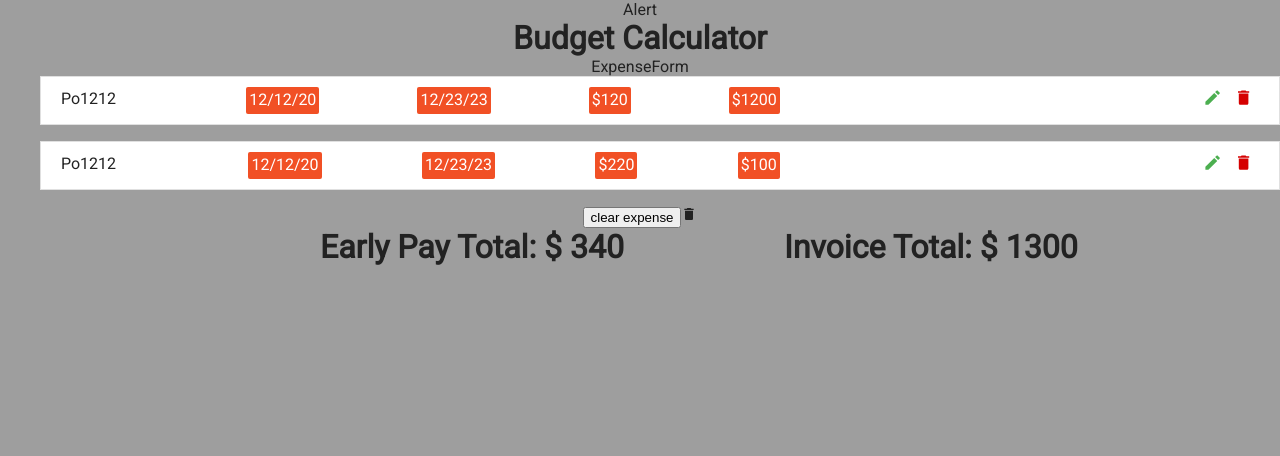
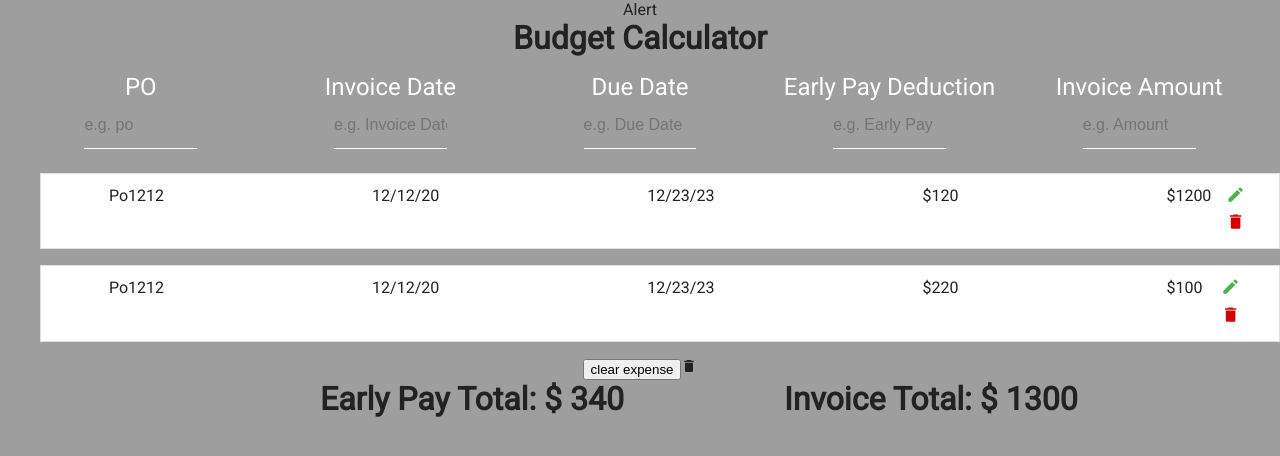
Before and after one commit to Raihanhn/Budget-Calculator, a React (Vite) app: page / in a window 1280 px wide. Shown: the top 456 px of the page. Built offline with nearby package versions, Linux system fonts and the light colour scheme.

Commit message:
10th commit

```diff
--- a/src/App.css
+++ b/src/App.css
@@ -27,6 +27,34 @@ body {
     margin-left: 20rem;
 }
 
+.form-center {
+    display: flex;
+    padding: 0 1rem;
+  }
+  .form-group {
+    padding: 1rem 0.75rem;
+    flex: 0 0 20%;
+  }
+  label {
+    display: block;
+    color: #fff;
+    font-size: 1.5rem;
+    text-transform: capitalize;
+  }
+
+  .form-control {
+    background-color: transparent;
+    border: none;
+    border-bottom: 1px solid #fff;
+    border-radius: 0;
+    outline: none;
+    height: 3rem;
+    width: 50%;
+    font-size: 16px;
+    margin: 0 0 8px 0;
+    padding: 0;
+  }
+
 .item {
     background-color: var(--mainWhite);
     line-height: 1.5rem;
@@ -48,14 +76,37 @@ body {
   justify-content: space-between;
 }
 .expense {
-  margin-right: 2rem;
+  margin-left: 3rem;
   text-transform: capitalize;
 }
+
+.invoiced {
+  margin-left: 13rem;
+  text-transform: capitalize;
+}
+
+.due {
+  margin-left: 13rem;
+  text-transform: capitalize;
+}
+
+.pay {
+  margin-left: 13rem;
+  text-transform: capitalize;
+}
+
+.payment {
+  margin-left: 13rem;
+  text-transform: capitalize;
+}
+
+
 .amount {
   font-weight: 300;
+  margin-left: 10rem;
   font-size: 1rem;
-  color: var(--mainWhite);
-  background-color: var(--primaryColor);
+  color: black;
+  /* background-color: var(--primaryColor); */
   border-radius: 2px;
   padding: 1px 3px;
 }
--- a/src/components/ExpenseForm.jsx
+++ b/src/components/ExpenseForm.jsx
@@ -1,8 +1,38 @@
 import React from 'react'
+import {MdSend} from 'react-icons/md'
 
 const ExpenseForm = () => {
   return (
-    <div>ExpenseForm</div>
+    <form>
+      <div className="form-center">
+
+      <div className="form-group">
+          <label htmlFor="po">PO</label>
+          <input type="text" className='form-control' id='po' name='po' placeholder='e.g. po' />
+        </div>
+
+        <div className="form-group">
+          <label htmlFor="invoiced">Invoice Date</label>
+          <input type="text" className='form-control' id='invoiced' name='invoiced' placeholder='e.g. Invoice Date' />
+        </div>
+
+        <div className="form-group">
+          <label htmlFor="due">Due Date</label>
+          <input type="text" className='form-control' id='due' name='due' placeholder='e.g. Due Date' />
+        </div>
+
+        <div className="form-group">
+          <label htmlFor="pay">Early Pay Deduction</label>
+          <input type="text" className='form-control' id='pay' name='pay' placeholder='e.g. Early Pay' />
+        </div>
+
+        <div className="form-group">
+          <label htmlFor="payment">Invoice Amount</label>
+          <input type="text" className='form-control' id='payment' name='payment' placeholder='e.g. Amount' />
+        </div>
+
+      </div>
+    </form>
   )
 }
 
--- a/src/components/ExpenseItem.jsx
+++ b/src/components/ExpenseItem.jsx
@@ -7,10 +7,10 @@ const ExpenseItem = ({expenses}) => {
     <li className='item'>
       <div className="info">
         <span className='expense'>{po}</span>
-        <span className='amount'>{invoiced} </span>
-        <span className='amount'>{due} </span>
-        <span className='amount'>${pay} </span>
-        <span className='amount'>${payment} </span>
+        <span className='invoiced'>{invoiced} </span>
+        <span className='due'>{due} </span>
+        <span className='pay'>${pay} </span>
+        <span className='payment'>${payment} </span>
       </div>
       <div>
         <button className="edit-btn" aria-label='edit button' >
```
